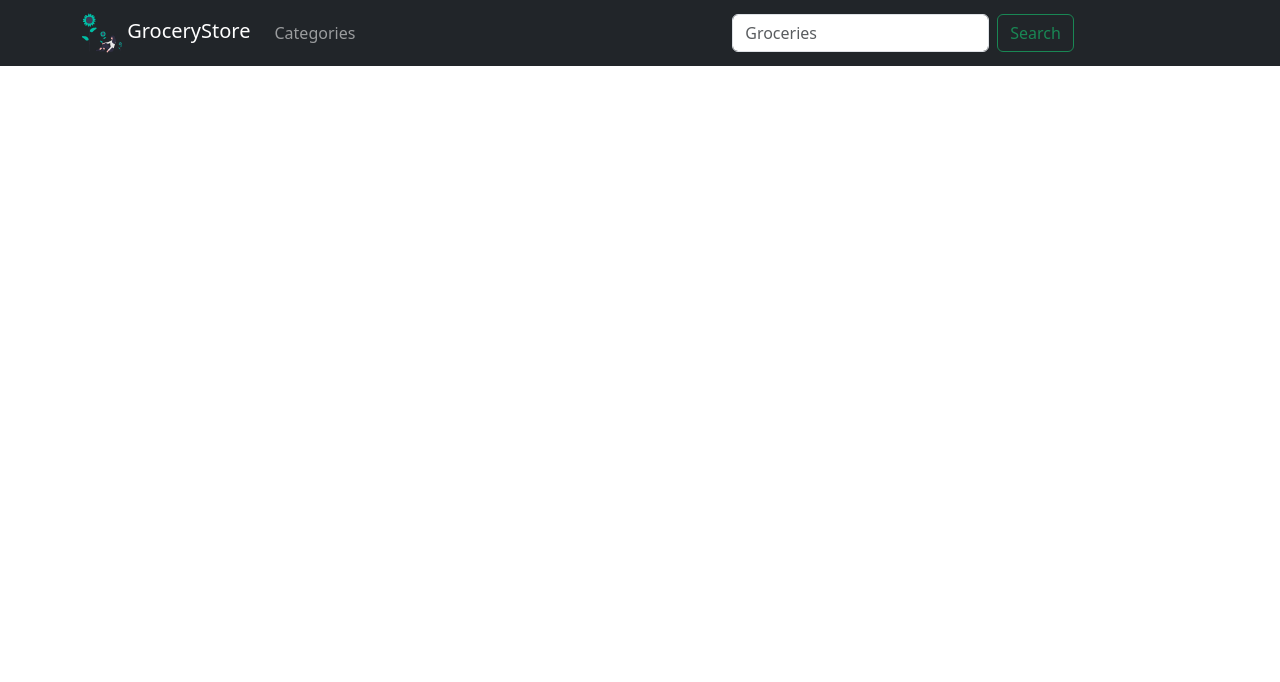
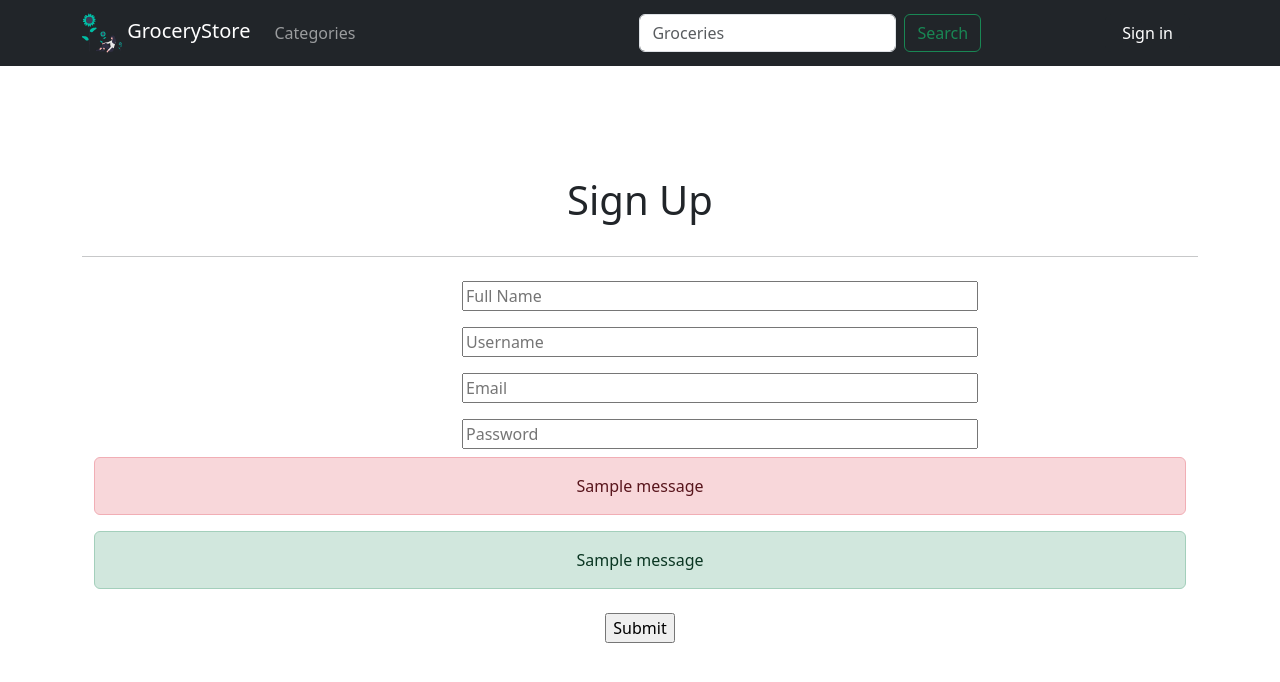
Before and after one commit to lakshyaBamne/GroceryStoreV1-MAD1, a Python web app: template GroceryStore/flaskr/templates/auth/signup.html in a window 1280 px wide. Shown: the top 682 px of the page. Run offline with Jinja, Linux system fonts and the light colour scheme; the template is opened without the code that fills it, so the values that code supplies are empty, except form fields; one stand-in notice (Sample message) is shown; form fields are guessed from the names that the template uses.

Commit message:
[#4] User Sign In, Sign Up, Sign Out functionality added completely along with database

```diff
--- a/GroceryStore/flaskr/models.py
+++ b/GroceryStore/flaskr/models.py
@@ -9,8 +9,6 @@ class User(db.Model):
         - Used in other tables to associate a User with various
         other information
     """
-
-
     # since flask-migrate uses a snake case to store all table names
     # we should specify a name if we want that to be overridden
     __tablename__ = "User"
--- a/GroceryStore/flaskr/templates/auth/signup.html
+++ b/GroceryStore/flaskr/templates/auth/signup.html
@@ -7,8 +7,86 @@
 {% endblock %}
 
 {% block user_auth %}
+<div class="d-flex align-items-center">
+    <a href="{{ url_for('auth.signin') }}" type="button" class="btn btn-dark px-3 me-2 text-decoration-none">
+        Sign in
+    </a>
+</div>
 {% endblock %}
 
 {% block content %}
+    <h1 class="p-3">
+        Sign Up
+    </h1>
 
+    <hr>
+
+    <form action="{{ url_for('auth.signup') }}" method="post" novalidate>
+        {{ form.hidden_tag() }}
+
+        <div class="form-group">
+            {# Name row #}
+            <div class="row py-2 align-items-center justify-content-center">
+                <div class="col-4">
+                    {{ form.name(size=50, placeholder='Full Name') }}
+                </div>
+            </div>
+
+            {# Username row #}
+            <div class="row py-2 align-items-center justify-content-center">
+                <div class="col-4">
+                    {{ form.username(size=50, placeholder='Username') }}
+                </div>
+            </div>
+
+            {# Email row #}
+            <div class="row py-2 align-items-center justify-content-center">
+                <div class="col-4">
+                    {{ form.email(size=50, placeholder='Email') }}
+                </div>
+            </div>
+
+            {# Password row #}
+            <div class="row py-2 align-items-center justify-content-center">
+                <div class="col-4">
+                    {{ form.password_hash(size=50, placeholder='Password') }}
+                </div>
+            </div>
+
+            {# Flashing the error message if Login fails #}
+
+            {# flashing ERROR messages #}
+            {% with messages = get_flashed_messages(category_filter=["ERROR"]) %}
+                {% if messages %}
+                    <ul class="container">
+                        {% for message in messages %}
+                            <div class="alert alert-danger align-center" role="alert">
+                                {{ message }}
+                            </div>
+                        {% endfor %}
+                    </ul>
+                {% endif %}
+            {% endwith %}
+
+            {# flashing SUCCESS messages #}
+            {% with messages = get_flashed_messages(category_filter=["SUCCESS"]) %}
+                {% if messages %}
+                    <ul class="container">
+                        {% for message in messages %}
+                            <div class="alert alert-success align-center" role="alert">
+                                {{ message }}
+                            </div>
+                        {% endfor %}
+                    </ul>
+                {% endif %}
+            {% endwith %}
+
+            {# Submit row #}
+            <div class="row py-2 align-items-center justify-content-center">
+                <div class="col">
+                    {{ form.submit() }}
+                </div>
+            </div>
+        </div>
+    </form>
 {% endblock %}
```
Also changed, not shown: GroceryStore/flaskr/auth/signin.py (+42 -8 lines), GroceryStore/flaskr/auth/signup.py (+47 -2 lines), GroceryStore/flaskr/forms.py (+6 -2 lines), GroceryStore/flaskr/templates/auth/signin.html (+35 -8 lines), GroceryStore/flaskr/templates/user/userpage.html (+8 -0 lines), GroceryStore/app.db.
